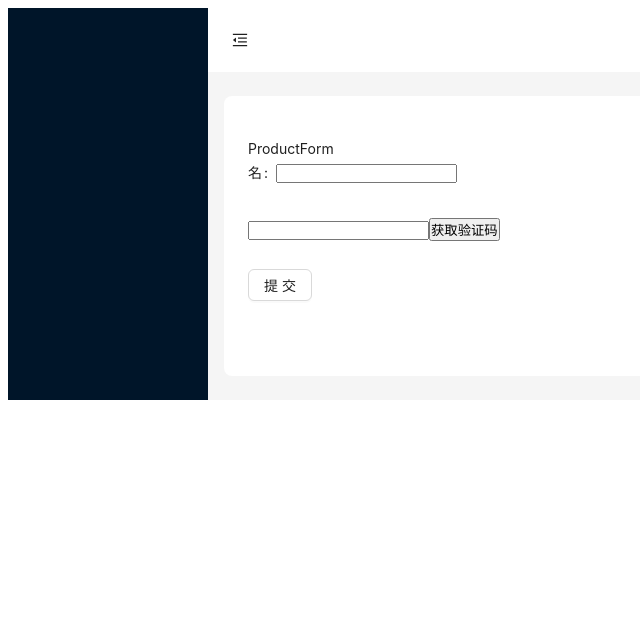
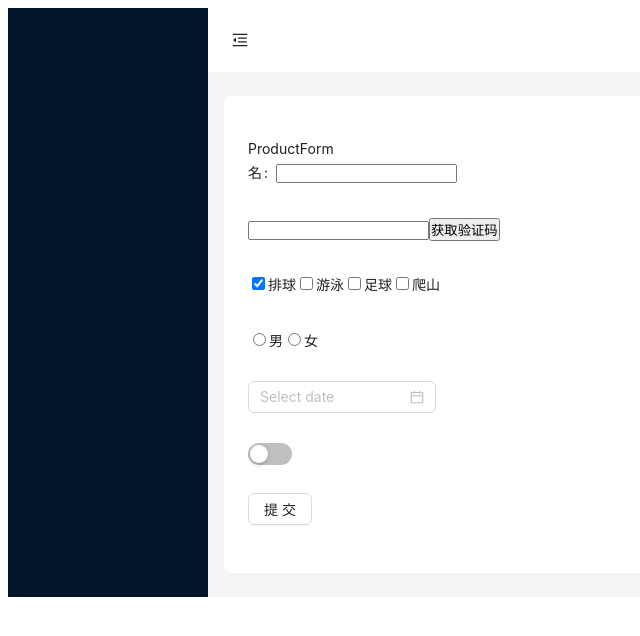
Before and after one commit to sink013/demo_react, a React (Create React App) app: page /admin/product/add_product in a window 1280 px wide. Shown: the top 636 px of the page, without its empty margins (0-640 px from the left). Built offline with nearby package versions, Linux system fonts and the light colour scheme.

Commit message:
图片上传Upload

```diff
--- /dev/null
+++ b/src/components/CheckInput.jsx
@@ -0,0 +1,32 @@
+import React from "react";
+
+const CheckInput = ({ value = [], onChange, options = [] }) => {
+  const fn = (e) => {
+    let newVal = [...value];
+    let val = e.target.value;
+    if (e.target.checked) {
+      newVal.push(val);
+    } else {
+      let index = newVal.indexOf(val);
+      newVal.splice(index, 1);
+    }
+    onChange(newVal);
+  };
+  return (
+    <div>
+      {options.map((v, i) => (
+        <label key={i}>
+          <input
+            type="checkbox"
+            checked={value.includes(v.value)}
+            value={v.value}
+            onChange={fn}
+          />
+          {v.label}
+        </label>
+      ))}
+    </div>
+  );
+};
+
+export default CheckInput;
--- /dev/null
+++ b/src/components/DateInput.jsx
@@ -0,0 +1,20 @@
+import React from "react";
+import { DatePicker } from "antd";
+import dayjs from "dayjs";
+const DateInput = ({ value, onChange }) => {
+  // console.log(value);
+  return (
+    <div>
+      <DatePicker
+        value={value ? dayjs(value) : value}
+        onChange={(e) => {
+          //   console.log(e);
+          let val = e.format("YYYY-MM-DD");
+          onChange(val);
+        }}
+      />
+    </div>
+  );
+};
+
+export default DateInput;
--- /dev/null
+++ b/src/components/RadioInput.jsx
@@ -0,0 +1,25 @@
+import React from "react";
+
+const RadioInput = ({ value = "", onChange, options = [] }) => {
+  const fn = (e) => {
+    let val = e.target.value;
+    onChange(val);
+  };
+  return (
+    <div>
+      {options.map((v, i) => (
+        <label key={i}>
+          <input
+            type="radio"
+            checked={value === v.value}
+            value={v.value}
+            onChange={fn}
+          />
+          {v.label}
+        </label>
+      ))}
+    </div>
+  );
+};
+
+export default RadioInput;
--- /dev/null
+++ b/src/components/SwitchInput.jsx
@@ -0,0 +1,17 @@
+import { Switch } from "antd";
+import React from "react";
+
+const SwitchInput = ({ value = "0", onChange }) => {
+  return (
+    <div>
+      <Switch
+        checked={value.toString() === "1"}
+        onChange={(e) => {
+          onChange(e ? "1" : "0");
+        }}
+      />
+    </div>
+  );
+};
+
+export default SwitchInput;
--- a/src/pages/ProductForm.jsx
+++ b/src/pages/ProductForm.jsx
@@ -4,6 +4,10 @@ import { useLocation } from "react-router-dom";
 import qs from "qs";
 import Input from "../components/Input";
 import CodeInput from "../components/CodeInput";
+import CheckInput from "../components/CheckInput";
+import RadioInput from "../components/RadioInput";
+import DateInput from "../components/DateInput";
+import SwitchInput from "../components/SwitchInput";
 
 const ProductForm = () => {
   const { search, hash, state } = useLocation();
@@ -30,6 +34,34 @@ const ProductForm = () => {
         <Form.Item name="code">
           <CodeInput />
         </Form.Item>
+        {/* 多选 */}
+        <Form.Item name="hobby" initialValue={["排球"]}>
+          <CheckInput
+            options={[
+              { label: "排球", value: "排球" },
+              { label: "游泳", value: "游泳" },
+              { label: "足球", value: "足球" },
+              { label: "爬山", value: "爬山" },
+            ]}
+          />
+        </Form.Item>
+        {/* 单选 */}
+        <Form.Item name="sex">
+          <RadioInput
+            options={[
+              { label: "男", value: "1" },
+              { label: "女", value: "2" },
+            ]}
+          />
+        </Form.Item>
+        {/* 日期 */}
+        <Form.Item name="time">
+          <DateInput />
+        </Form.Item>
+        {/* Switch开关 */}
+        <Form.Item name="status" initialValue={"0"}>
+          <SwitchInput />
+        </Form.Item>
         <Form.Item>
           <Button htmlType="submit">提交</Button>
         </Form.Item>
--- a/src/pages/ProductList.jsx
+++ b/src/pages/ProductList.jsx
@@ -1,12 +1,44 @@
-import { Button } from "antd";
+import { Button, Upload, message } from "antd";
 import React from "react";
-import { useNavigate } from "react-router-dom";
-import qs from "qs";
+import Cookies from "js-cookie";
+
+// import { useNavigate } from "react-router-dom";
+// import qs from "qs";
 const ProductList = () => {
-  const navigate = useNavigate();
+  // const navigate = useNavigate();
+  const beforeUpload = (file) => {
+    console.log(file);
+    if (file.type === "image/jpeg" && file.type === "image/png") {
+      message.error("Please select a picture to upload");
+      return false;
+    }
+    if (file.size > 1024 * 1024 * 2) {
+      message.error("The picture size can't be larger than 2M");
+      return false;
+    }
+    return true;
+  };
+  const changeFn = ({ file }) => {
+    if (file.status === "done") {
+      console.log(file.response.data.src);
+      message.success("Uploaded successfully");
+    }
+  };
   return (
     <div>
-      <Button
+      <Upload
+        action="http://62.234.30.177/adminapi/file/upload"
+        headers={{
+          "Authori-Zation": "Bearer " + Cookies.get("token"),
+        }}
+        name="file"
+        data={{ pid: "" }}
+        onChange={changeFn}
+        beforeUpload={beforeUpload}
+      >
+        上传图片
+      </Upload>
+      {/* <Button
         type="primary"
         onClick={() => {
           navigate("/admin/product/add_product");
@@ -29,8 +61,7 @@ const ProductList = () => {
         }}
       >
         编辑
-      </Button>
-      ProductList
+      </Button> */}
     </div>
   );
 };
```
